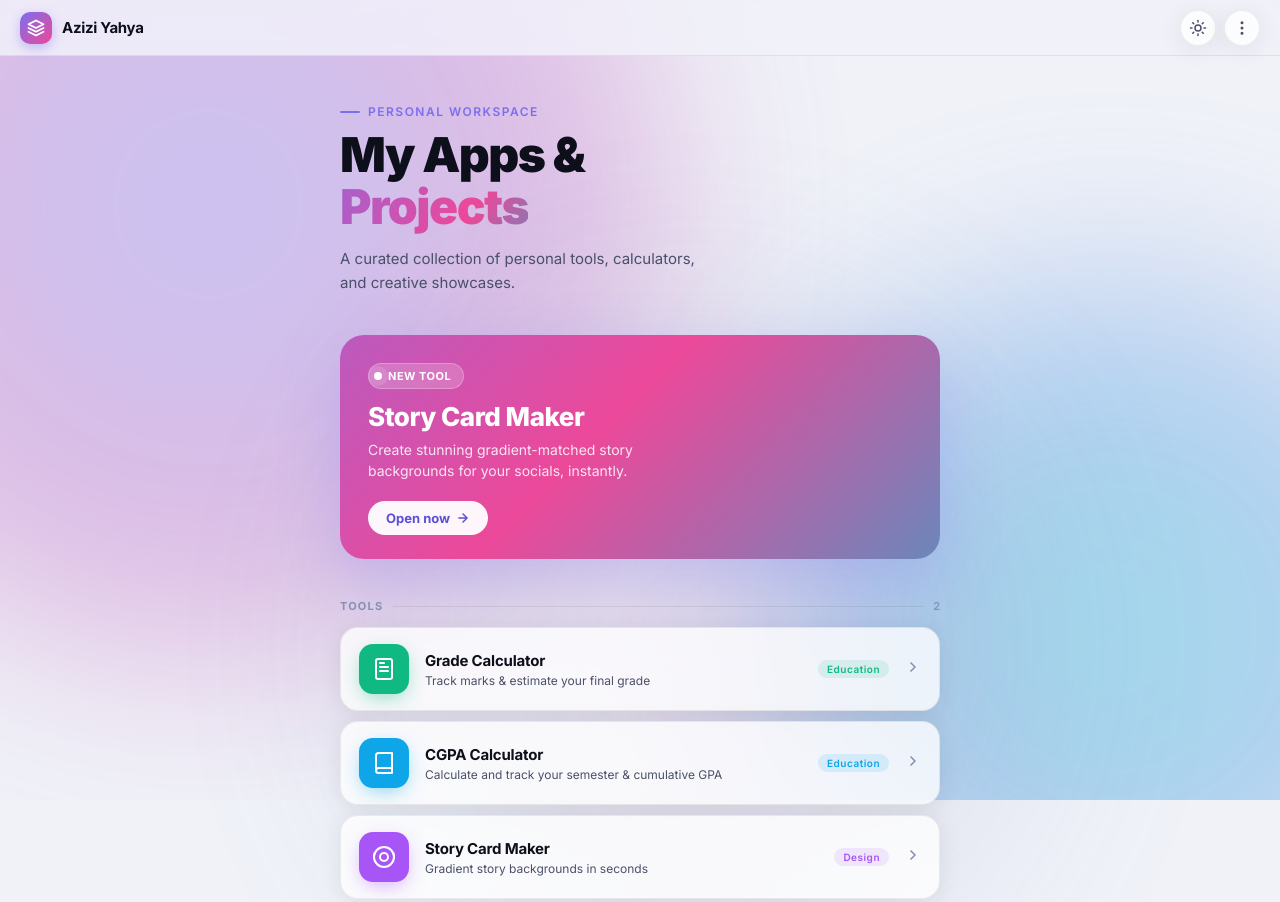
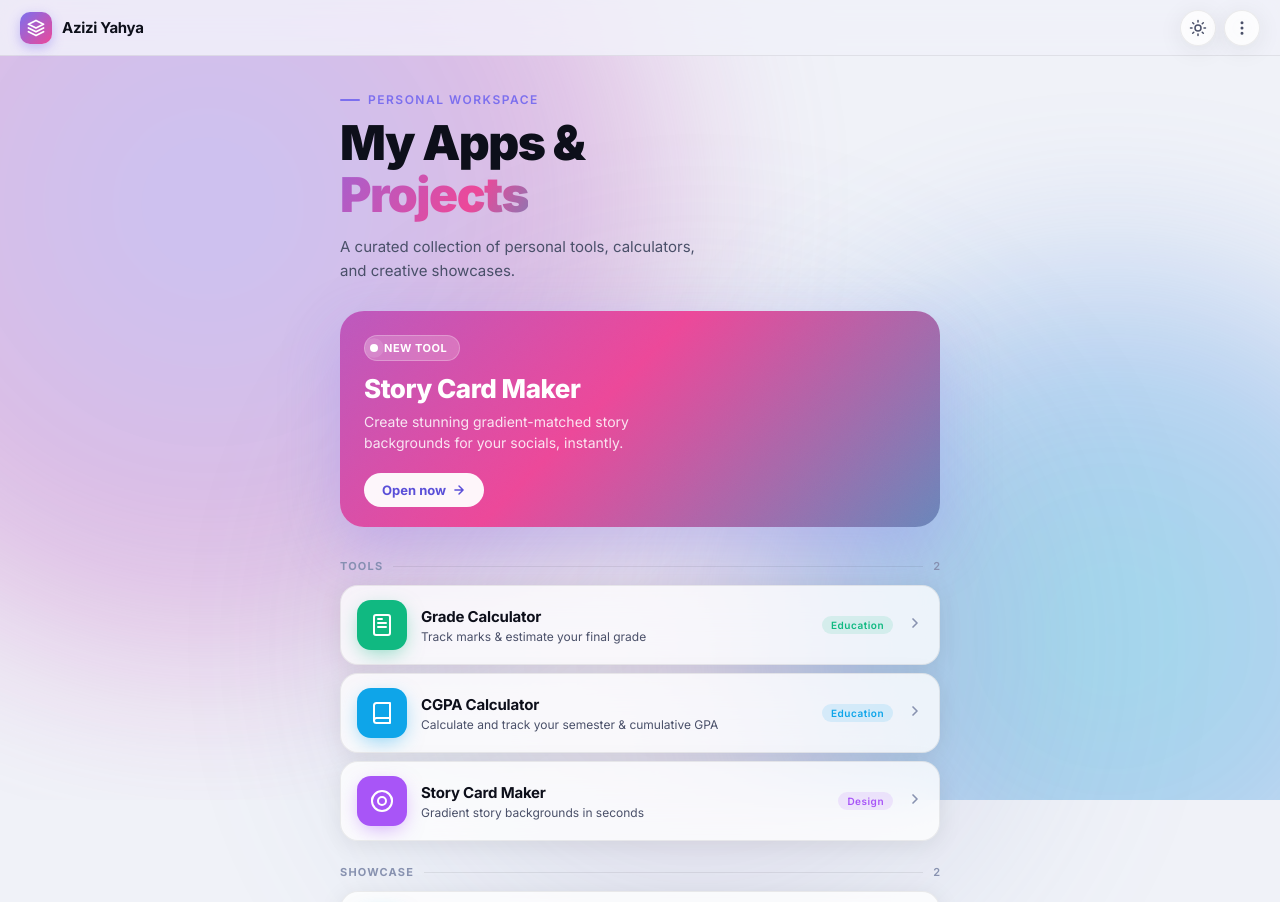
Before and after one commit to aziziyahya563/aziziyahya563.github.io, a plain HTML site: page index.html in a window 1280 px wide. Shown: the top 902 px of the page. Drawn offline with Linux system fonts and the light colour scheme.

Commit message:
refactor: Adjust spacing by reducing padding, margin, and gap values across the layout.

```diff
--- a/index.html
+++ b/index.html
@@ -280,12 +280,12 @@
         max-width: 640px;
         width: 100%;
         margin: 0 auto;
-        padding: 32px 20px 60px;
+        padding: 24px 20px 48px;
       }
 
       /* ─── Hero Section ───────────────────────────────────────────── */
       .hero {
-        margin-bottom: 40px;
+        margin-bottom: 28px;
         animation: slideUp 0.7s cubic-bezier(0.16, 1, 0.3, 1) both;
       }
 
@@ -355,7 +355,7 @@
         position: relative;
         border-radius: 24px;
         overflow: hidden;
-        margin-bottom: 40px;
+        margin-bottom: 32px;
         text-decoration: none;
         display: block;
         animation: slideUp 0.7s cubic-bezier(0.16, 1, 0.3, 1) 0.08s both;
@@ -410,7 +410,7 @@
       .featured-banner-content {
         position: relative;
         z-index: 2;
-        padding: 28px 28px 24px;
+        padding: 24px 24px 20px;
       }
 
       .featured-pill {
@@ -495,7 +495,7 @@
         display: flex;
         align-items: center;
         gap: 10px;
-        margin-bottom: 14px;
+        margin-bottom: 12px;
       }
 
       .section-label {
@@ -520,20 +520,20 @@
 
       /* ─── App List Cards ──────────────────────────────────────────── */
       .app-section {
-        margin-bottom: 32px;
+        margin-bottom: 24px;
       }
 
       .app-list {
         display: flex;
         flex-direction: column;
-        gap: 10px;
+        gap: 8px;
       }
 
       .app-item {
         display: flex;
         align-items: center;
-        gap: 16px;
-        padding: 16px 18px;
+        gap: 14px;
+        padding: 14px 16px;
         background: var(--surface);
         border: 1px solid var(--border);
         border-radius: 18px;
@@ -963,7 +963,7 @@
       /* ─── Desktop enhancements ──────────────────────────────────────── */
       @media (min-width: 640px) {
         .main-content {
-          padding-top: 48px;
+          padding-top: 36px;
         }
 
         .hero-title {
@@ -983,8 +983,8 @@
         .app-grid-2 .app-item {
           flex-direction: column;
           align-items: flex-start;
-          gap: 14px;
-          padding: 20px;
+          gap: 10px;
+          padding: 16px;
         }
 
         .app-grid-2 .app-item:hover {
```
